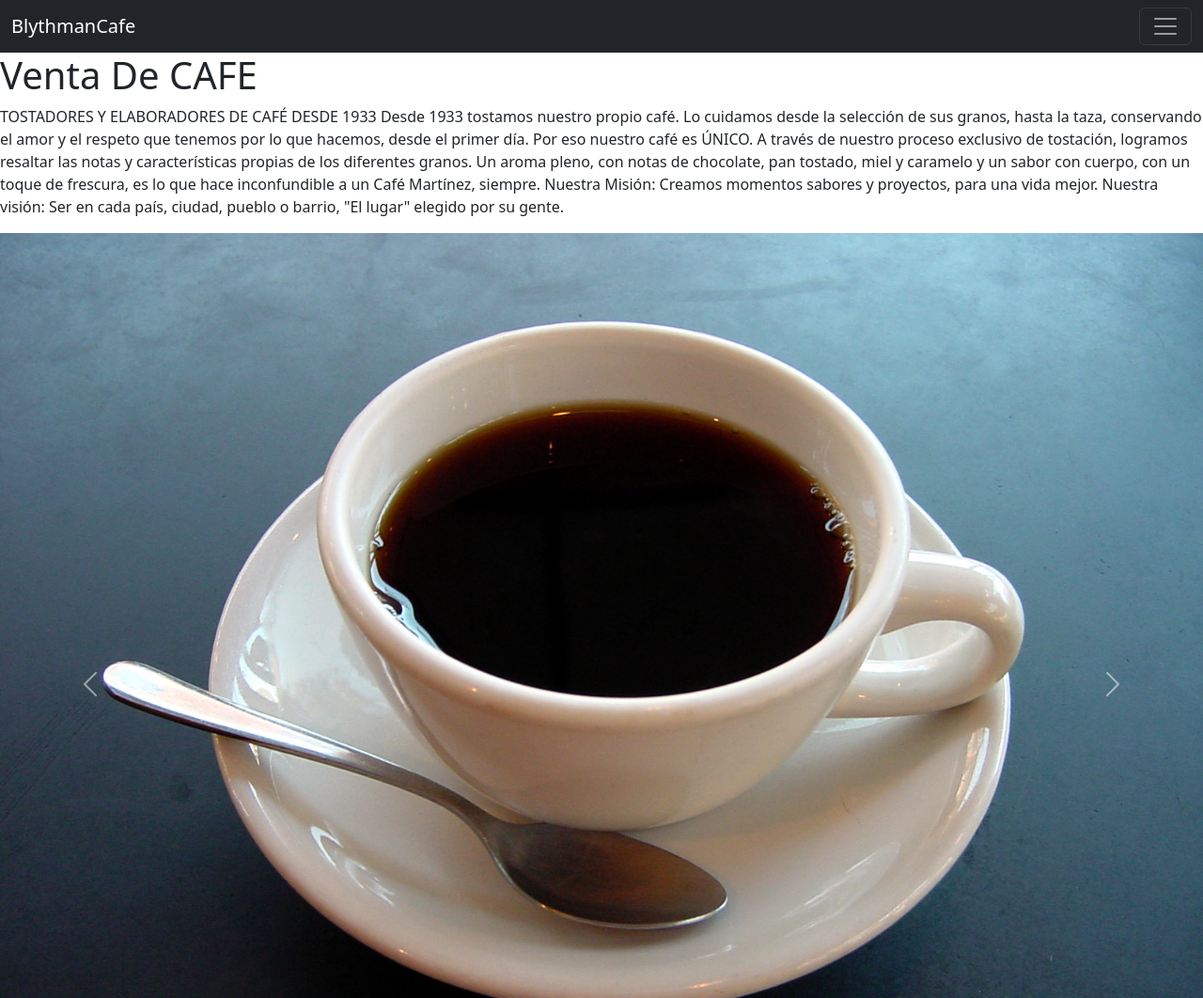
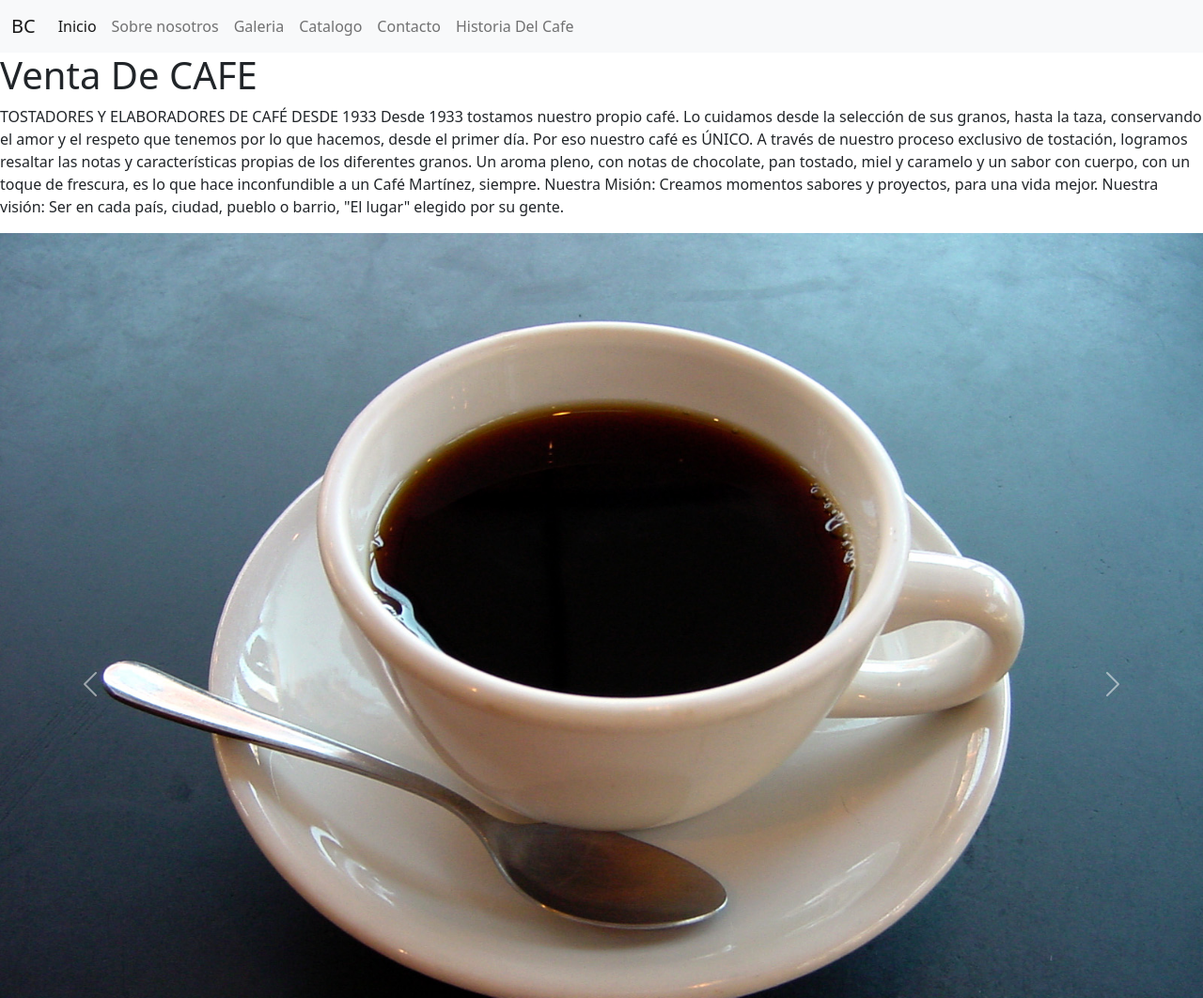
Before and after one commit to Aleblythman/BlythmanCafeVF, a website: page index.html in a window 1280 px wide. Shown: the top 1062 px of the page at 94% size. Drawn offline with nearby package versions, Linux system fonts and the light colour scheme.

Commit message:
Add files via upload

```diff
--- a/index.html
+++ b/index.html
@@ -5,15 +5,14 @@
 	<meta name="viewport" content="width=device-width, initial-scale=1">
 	<link rel="stylesheet" href="../BlythmanCafeVF/Styles/styles.css"/>
 	<link href="https://cdn.jsdelivr.net/npm/bootstrap@5.2.0-beta1/dist/css/bootstrap.min.css" rel="stylesheet" integrity="sha384-0evHe/X+R7YkIZDRvuzKMRqM+OrBnVFBL6DOitfPri4tjfHxaWutUpFmBp4vmVor" crossorigin="anonymous">
-	<link rel="stylesheet" href="https://cdnjs.cloudflare.com/ajax/libs/animate.css/3.7.0/animate.min.css">
 	<meta name="keywords" content="cafe, coffe, venta, calidad, colombia, brasil">
 	<title> Blythman Cafe</title>
 </head>
 <body>
 	<header>
-		<nav class="navbar navbar-dark bg-dark">
+        <nav class="navbar navbar-expand-lg navbar-light bg-light" id="navbar">
             <div class="container-fluid">
-				<a class="navbar-brand" href="./index.html">BlythmanCafe</a>
+              <a class="navbar-brand" href="#">BC</a>
               <button class="navbar-toggler" type="button" data-bs-toggle="collapse" data-bs-target="#navbarNavAltMarkup" aria-controls="navbarNavAltMarkup" aria-expanded="false" aria-label="Toggle navigation">
                 <span class="navbar-toggler-icon"></span>
               </button>
@@ -21,7 +20,7 @@
                 <div class="navbar-nav">
                     <a class="nav-link active" aria-current="page" href="./index.html">Inicio</a>
                     <a class="nav-link" href="./Pages/Sobre nosotros.html">Sobre nosotros </a>
-				<a class="nav-link" href="./pages/Galeria.html">Galeria </a>
+                    <a class="nav-link" href="./Pages/Galeria.html">Galeria </a>
                     <a class="nav-link" href="./Pages/catalogo.html">Catalogo </a>
                     <a class="nav-link" href="./Pages/contacto.html">Contacto </a>
                     <a class="nav-link" href="./Pages/Historia del Cafe.html">Historia Del Cafe </a>
```
Also changed, not shown: README.md, 1 other file. Lines whose indentation alone changed are shown as unchanged.
